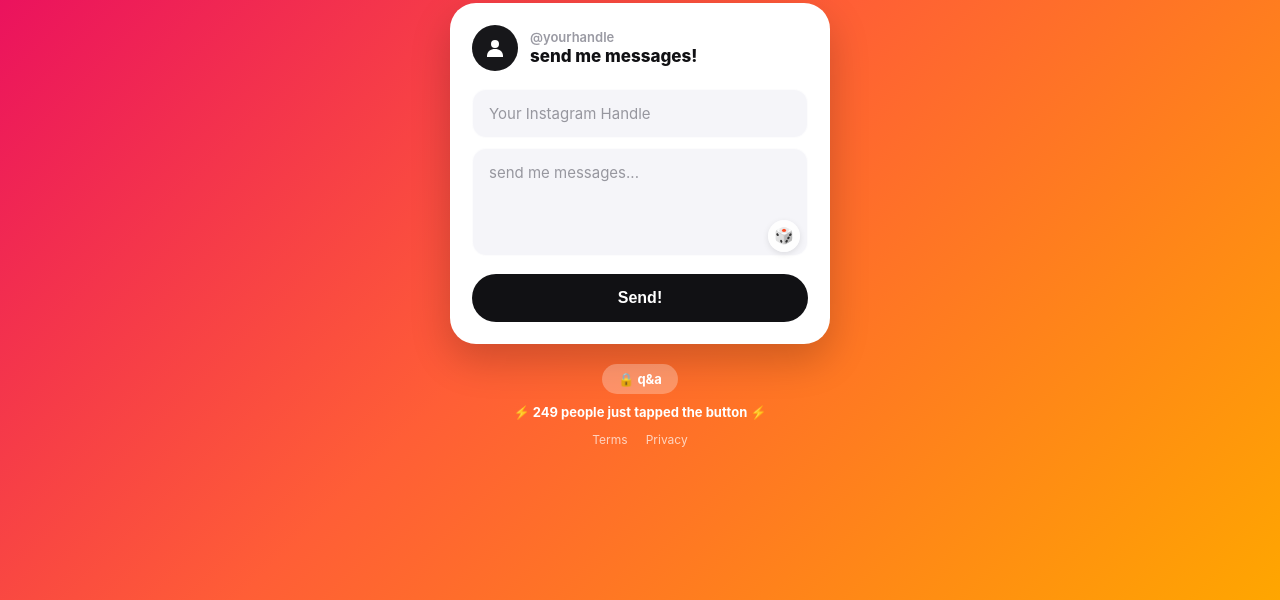
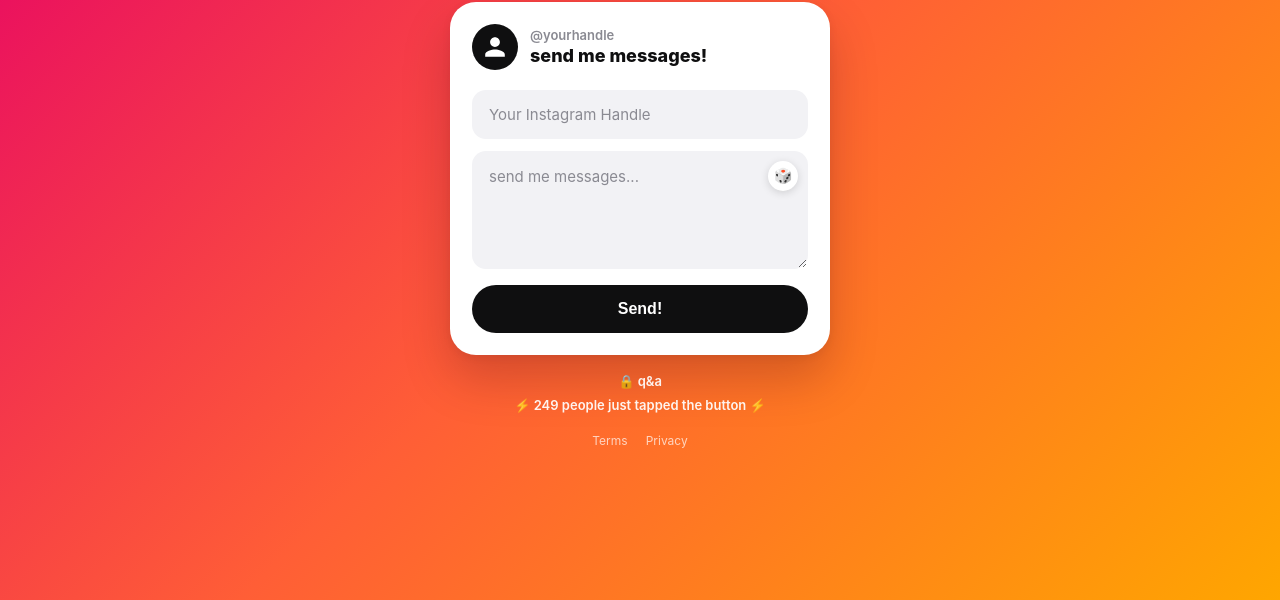
Before and after one commit to antonyedwardstark0102-afk/Ngl, a plain HTML site: page index.html in a window 1280 px wide. Shown: the part 200-800 px from the top of the page. Drawn offline with Linux system fonts and the light colour scheme.

Commit message:
Update index.html

```diff
--- a/index.html
+++ b/index.html
@@ -2,26 +2,41 @@
 <html lang="en">
 <head>
 <meta charset="UTF-8">
-<meta name="viewport" content="width=device-width, initial-scale=1.0">
-<title>@sybau_dharun !!! — send me anonymous messages!</title>
+<meta name="viewport" content="width=device-width, initial-scale=1.0, maximum-scale=1.0, viewport-fit=cover">
+<title>@sybau_dharun</title>
 <style>
-  * {
-    box-sizing: border-box;
+  :root {
+    --pink: #e60067;
+    --orange: #ff5e36;
+    --gold: #ffa600;
+    --ink: #0f0f10;
+    --muted: #8a8a92;
+    --field-bg: #f2f2f5;
+    --card-radius: 26px;
+    --pill-radius: 999px;
+  }
+
+  * { box-sizing: border-box; }
+
+  html, body {
     margin: 0;
     padding: 0;
+    height: 100%;
   }
 
   body {
     min-height: 100vh;
-    background: linear-gradient(135deg, #e60067 0%, #ff5e36 50%, #ffa600 100%);
-    font-family: -apple-system, BlinkMacSystemFont, 'Segoe UI', Roboto, Helvetica, Arial, sans-serif;
+    min-height: 100dvh;
     display: flex;
     align-items: center;
     justify-content: center;
-    padding: 32px 16px;
+    padding: 32px 18px;
+    font-family: -apple-system, BlinkMacSystemFont, "Segoe UI", Roboto, Helvetica, Arial, sans-serif;
+    background: linear-gradient(135deg, #e60067 0%, #ff5e36 50%, #ffa600 100%);
+    color: var(--ink);
   }
 
-  .page {
+  .app {
     width: 100%;
     max-width: 380px;
     display: flex;
@@ -31,19 +46,18 @@
 
   .brand {
     color: #fff;
+    font-weight: 800;
     font-size: 26px;
-    font-weight: 800;
-    text-align: center;
-    letter-spacing: -0.3px;
+    letter-spacing: -0.02em;
+    margin-bottom: 18px;
     text-shadow: 0 2px 10px rgba(0, 0, 0, 0.15);
-    margin-bottom: 18px;
   }
 
   .card {
     width: 100%;
     background: #ffffff;
-    border-radius: 26px;
-    box-shadow: 0 16px 40px rgba(0, 0, 0, 0.2);
+    border-radius: var(--card-radius);
+    box-shadow: 0 24px 48px rgba(60, 0, 20, 0.22), 0 2px 10px rgba(0, 0, 0, 0.06);
     padding: 22px;
   }
 
@@ -51,18 +65,18 @@
     display: flex;
     align-items: center;
     gap: 12px;
-    margin-bottom: 18px;
+    margin-bottom: 20px;
   }
 
   .avatar {
     width: 46px;
     height: 46px;
+    flex-shrink: 0;
     border-radius: 50%;
-    background: #17171a;
+    background: var(--ink);
     display: flex;
     align-items: center;
     justify-content: center;
-    flex-shrink: 0;
   }
 
   .avatar svg {
@@ -71,75 +85,85 @@
     fill: #fff;
   }
 
+  .handle-block {
+    display: flex;
+    flex-direction: column;
+    gap: 2px;
+    min-width: 0;
+  }
+
   .handle {
     font-size: 13px;
-    color: #9a9aa3;
     font-weight: 600;
+    color: var(--muted);
   }
 
-  .prompt {
-    font-size: 17px;
+  .headline {
+    font-size: 18px;
     font-weight: 800;
-    color: #111114;
-    margin-top: 1px;
+    line-height: 1.2;
   }
 
   form {
     display: flex;
     flex-direction: column;
-    gap: 10px;
+    gap: 12px;
   }
 
   .field {
     width: 100%;
     box-sizing: border-box;
-    border: 1px solid rgba(255, 255, 255, 0.7);
+    display: block;
+    border: 1.5px solid transparent;
+    background: var(--field-bg);
     border-radius: 14px;
     padding: 14px 16px;
     font-size: 15px;
     font-family: inherit;
-    color: #111114;
-    background: rgba(237, 237, 245, 0.55);
-    backdrop-filter: blur(10px);
-    -webkit-backdrop-filter: blur(10px);
+    color: var(--ink);
+    outline: none;
+    transition: border-color 0.15s ease, background 0.15s ease;
   }
 
   .field::placeholder {
-    color: #97979f;
+    color: var(--muted);
   }
 
   .field:focus {
-    outline: none;
-    background: rgba(237, 237, 245, 0.85);
+    background: #fff;
+    border-color: var(--orange);
   }
 
   .textarea-wrap {
     position: relative;
-    width: 100%;
   }
 
   textarea.field {
-    min-height: 108px;
-    resize: none;
+    width: 100%;
+    min-height: 118px;
+    max-width: 100%;
+    resize: vertical;
     padding-right: 46px;
+    line-height: 1.4;
   }
 
   .dice-btn {
     position: absolute;
-    right: 8px;
-    bottom: 8px;
-    width: 32px;
-    height: 32px;
+    top: 10px;
+    right: 10px;
+    width: 30px;
+    height: 30px;
+    border-radius: 50%;
     border: none;
-    border-radius: 50%;
-    background: rgba(255, 255, 255, 0.85);
-    font-size: 16px;
+    background: #fff;
+    box-shadow: 0 2px 8px rgba(0, 0, 0, 0.14);
+    font-size: 15px;
     line-height: 1;
     cursor: pointer;
     display: flex;
     align-items: center;
     justify-content: center;
-    box-shadow: 0 2px 6px rgba(0, 0, 0, 0.1);
+    padding: 0;
   }
 
   .dice-btn:active {
@@ -149,177 +173,149 @@
   .send-btn {
     margin-top: 4px;
     width: 100%;
-    background: #111114;
+    border: none;
+    background: var(--ink);
     color: #fff;
     font-weight: 700;
     font-size: 16px;
-    border: none;
-    border-radius: 999px;
-    padding: 15px;
+    padding: 15px 0;
+    border-radius: var(--pill-radius);
     cursor: pointer;
+    transition: background 0.15s ease;
   }
 
-  .send-btn:active {
-    transform: scale(0.98);
+  .send-btn:hover {
+    background: #262628;
   }
 
   .send-btn:disabled {
-    opacity: 0.7;
+    opacity: 0.6;
     cursor: default;
   }
 
-  .form-error {
-    display: none;
-    color: #d1274a;
+  .lock-row {
+    margin-top: 18px;
+    display: flex;
+    align-items: center;
+    justify-content: center;
+    gap: 6px;
+    color: #fff;
+    font-size: 13px;
+    font-weight: 600;
+    opacity: 0.92;
+  }
+
+  .social-proof {
+    margin-top: 8px;
+    color: #fff;
     font-size: 13px;
     font-weight: 600;
     text-align: center;
+    opacity: 0.92;
   }
 
-  .form-error.visible {
-    display: block;
+  .footer {
+    margin-top: 20px;
+    display: flex;
+    gap: 18px;
   }
 
-  .sent-msg {
-    text-align: center;
-    font-weight: 700;
-    color: #111114;
-    padding: 24px 0;
-    font-size: 16px;
-  }
-
-  .lower {
-    display: flex;
-    flex-direction: column;
-    align-items: center;
-    gap: 10px;
-    margin-top: 20px;
-  }
-
-  .qna-tag {
-    background: rgba(255, 255, 255, 0.28);
-    color: #fff;
-    padding: 7px 16px;
-    border-radius: 999px;
-    font-size: 13px;
-    font-weight: 700;
-  }
-
-  .social-proof {
-    color: #fff;
-    font-size: 13px;
-    font-weight: 700;
-    text-align: center;
-  }
-
-  .footer-links {
-    display: flex;
-    gap: 18px;
-    margin-top: 2px;
-  }
-
-  .footer-links a {
+  .footer a {
     color: rgba(255, 255, 255, 0.7);
     font-size: 12px;
     text-decoration: none;
   }
 
-  .footer-links a:focus-visible,
-  .dice-btn:focus-visible,
-  .send-btn:focus-visible,
-  .field:focus-visible {
-    outline: 2px solid #111114;
-    outline-offset: 2px;
+  .footer a:hover {
+    text-decoration: underline;
+  }
+
+  @media (max-width: 360px) {
+    .card { padding: 18px; }
   }
 </style>
 </head>
 <body>
-  <div class="page">
-    <div class="brand">@sybau_dharun !!!</div>
+  <div class="app">
+    <div class="brand">@sybau_dharun</div>
 
     <div class="card">
       <div class="profile-header">
-        <div class="avatar">
-          <svg viewBox="0 0 24 24" xmlns="http://www.w3.org/2000/svg">
-            <circle cx="12" cy="8" r="4"/>
-            <path d="M4 20c0-4.4 3.6-7 8-7s8 2.6 8 7v1H4v-1z"/>
-          </svg>
+        <div class="avatar" aria-hidden="true">
+          <svg viewBox="0 0 24 24"><path d="M12 12c2.7 0 4.9-2.2 4.9-4.9S14.7 2.2 12 2.2 7.1 4.4 7.1 7.1 9.3 12 12 12zm0 2.5c-3.3 0-9.8 1.6-9.8 4.9v2.4h19.6v-2.4c0-3.3-6.5-4.9-9.8-4.9z"/></svg>
         </div>
-        <div>
-          <div class="handle">@yourhandle</div>
-          <div class="prompt">send me messages!</div>
+        <div class="handle-block">
+          <span class="handle">@yourhandle</span>
+          <span class="headline">send me messages!</span>
         </div>
       </div>
 
-      <form id="qnaForm" action="https://formspree.io/f/YOUR_FORM_ID_HERE" method="POST">
-        <input class="field" type="text" name="instagram_handle" placeholder="Your Instagram Handle" aria-label="Your Instagram Handle" required>
+      <form id="qa-form" action="https://formspree.io/f/YOUR_FORM_ID_HERE" method="POST">
+        <input
+          class="field"
+          type="text"
+          name="instagram_handle"
+          placeholder="Your Instagram Handle"
+          aria-label="Your Instagram Handle"
+          autocomplete="off"
+          required
+        >
 
         <div class="textarea-wrap">
-          <textarea class="field" name="message" id="messageBox" placeholder="send me messages..." aria-label="Your message" required></textarea>
-          <button type="button" class="dice-btn" id="diceBtn" title="Random prompt" aria-label="Random prompt">🎲</button>
+          <textarea
+            class="field"
+            id="message"
+            name="message"
+            placeholder="send me messages..."
+            aria-label="Your message"
+            required
+          ></textarea>
+          <button type="button" class="dice-btn" id="dice-btn" aria-label="Fill in a random prompt" title="Random prompt">🎲</button>
         </div>
 
-        <button type="submit" class="send-btn" id="sendBtn">Send!</button>
-        <div class="form-error" id="formError">Couldn't send — try again.</div>
+        <button type="submit" class="send-btn" id="send-btn">Send!</button>
       </form>
     </div>
 
-    <div class="lower">
-      <div class="qna-tag">🔒 q&amp;a</div>
-      <div class="social-proof">⚡ 249 people just tapped the button ⚡</div>
-      <div class="footer-links">
-        <a href="#">Terms</a>
-        <a href="#">Privacy</a>
-      </div>
+    <div class="lock-row">🔒 q&amp;a</div>
+    <div class="social-proof">⚡ 249 people just tapped the button ⚡</div>
+
+    <div class="footer">
+      <a href="#">Terms</a>
+      <a href="#">Privacy</a>
     </div>
   </div>
 
   <script>
     var prompts = [
-      "What's a random fact about you?",
-      "What do you honestly think of me?",
-      "Rate me 1 to 10 😅",
-      "What's something you've always wanted to tell me?",
-      "Describe me in 3 words",
-      "Got a compliment for me?",
-      "Ask me anything, I dare you",
-      "What's your first impression of me?"
+      "What's a hobby you wish you had more time for?",
+      "What's the best advice you've ever gotten?",
+      "What's something that made you smile today?",
+      "If you could teleport anywhere right now, where would you go?",
+      "What song has been stuck in your head lately?",
+      "What's a small thing that always makes your day better?",
+      "What's a show or book you'd recommend?",
+      "What's your go-to comfort food?",
+      "What's a goal you're working on this year?",
+      "What's the last thing that made you laugh out loud?",
+      "What's a random fact you know that most people don't?",
+      "What's your favorite way to spend a weekend?"
     ];
 
-    document.getElementById('diceBtn').addEventListener('click', function () {
-      var box = document.getElementById('messageBox');
-      box.value = prompts[Math.floor(Math.random() * prompts.length)];
-      box.focus();
+    var diceBtn = document.getElementById('dice-btn');
+    var textarea = document.getElementById('message');
+    var form = document.getElementById('qa-form');
+    var sendBtn = document.getElementById('send-btn');
+
+    diceBtn.addEventListener('click', function () {
+      var pick = prompts[Math.floor(Math.random() * prompts.length)];
+      textarea.value = pick;
+      textarea.focus();
     });
 
-    var form = document.getElementById('qnaForm');
-    form.addEventListener('submit', function (e) {
-      e.preventDefault();
-      var sendBtn = document.getElementById('sendBtn');
-      var errorEl = document.getElementById('formError');
-      var original = sendBtn.textContent;
-
-      errorEl.classList.remove('visible');
+    form.addEventListener('submit', function () {
+      sendBtn.disabled = true;
       sendBtn.textContent = 'Sending...';
-      sendBtn.disabled = true;
-
-      fetch(form.action, {
-        method: 'POST',
-        body: new FormData(form),
-        headers: { 'Accept': 'application/json' }
-      }).then(function (res) {
-        if (res.ok) {
-          form.innerHTML = '<div class="sent-msg">Message sent! 🎉</div>';
-        } else {
-          sendBtn.textContent = original;
-          sendBtn.disabled = false;
-          errorEl.classList.add('visible');
-        }
-      }).catch(function () {
-        sendBtn.textContent = original;
-        sendBtn.disabled = false;
-        errorEl.classList.add('visible');
-      });
     });
   </script>
 </body>
```
